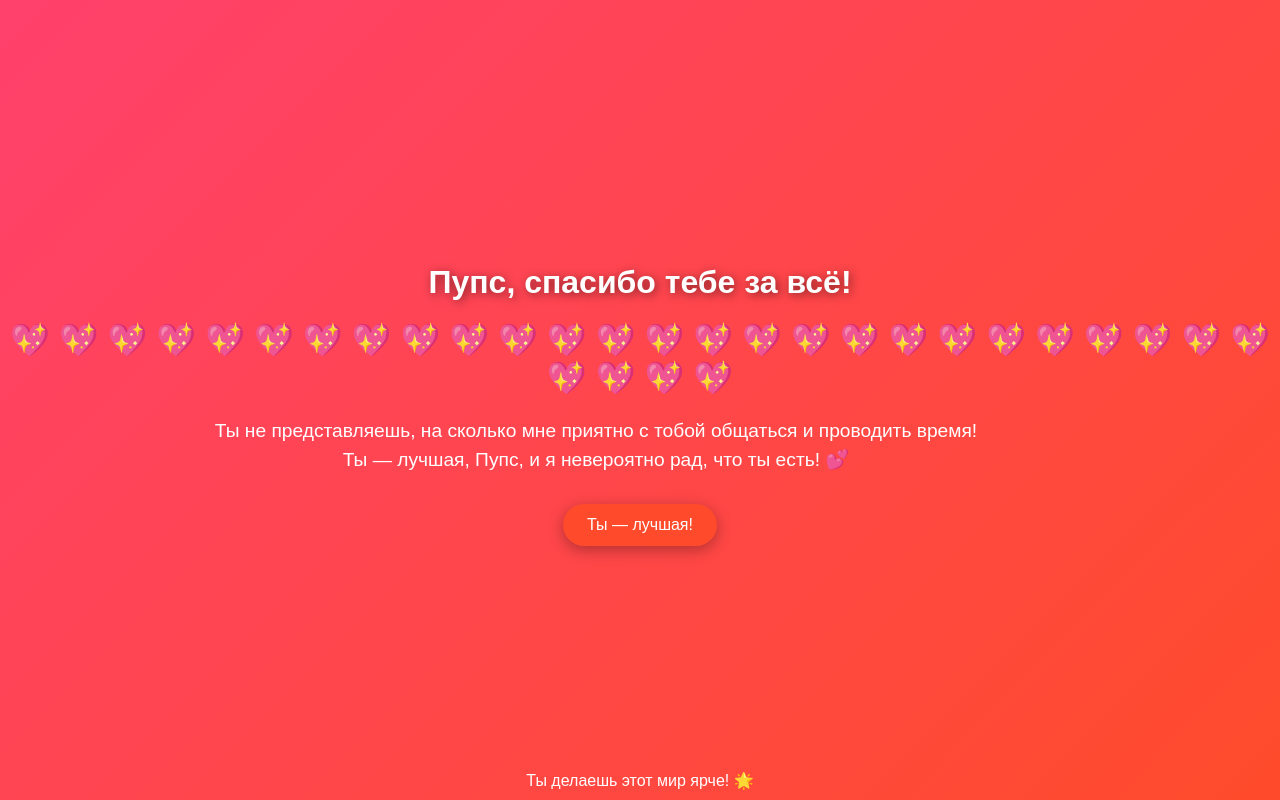
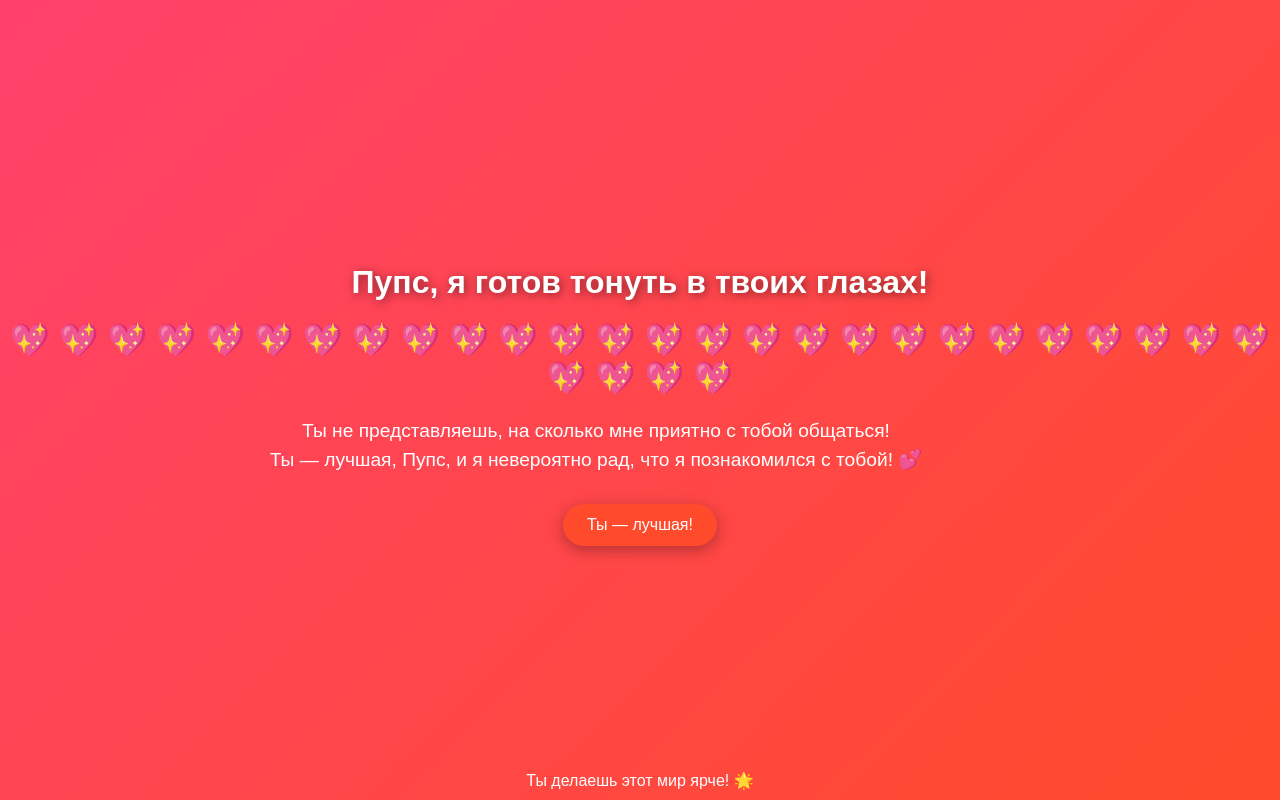
Before and after one commit to Vladhabff/specialforstella, a plain HTML site: page index.html in a window 1280 px wide. Drawn offline with Linux system fonts and the light colour scheme.

Commit message:
Update index.html

```diff
--- a/index.html
+++ b/index.html
@@ -109,15 +109,15 @@
 <body>
 
     <div>
-        <h1>Пупс, спасибо тебе за всё!</h1>
+        <h1>Пупс, я готов тонуть в твоих глазах!</h1>
         <div class="hearts">
             💖 💖 💖 💖 💖 💖 💖 💖 💖 💖
             💖 💖 💖 💖 💖 💖 💖 💖 💖 💖
             💖 💖 💖 💖 💖 💖 💖 💖 💖 💖
         </div>
         <div class="message">
-            Ты не представляешь, на сколько мне приятно с тобой общаться и проводить время!<br>
-            Ты — лучшая, Пупс, и я невероятно рад, что ты есть! 💕
+            Ты не представляешь, на сколько мне приятно с тобой общаться!<br>
+            Ты — лучшая, Пупс, и я невероятно рад, что я познакомился с тобой! 💕
         </div>
         <button class="button" onclick="alert('Ты — невероятная! Спасибо за всё! 😇')">Ты — лучшая!</button>
         <div class="footer">Ты делаешь этот мир ярче! 🌟</div>
```
